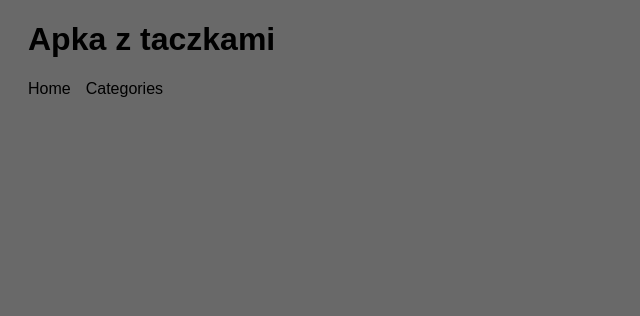
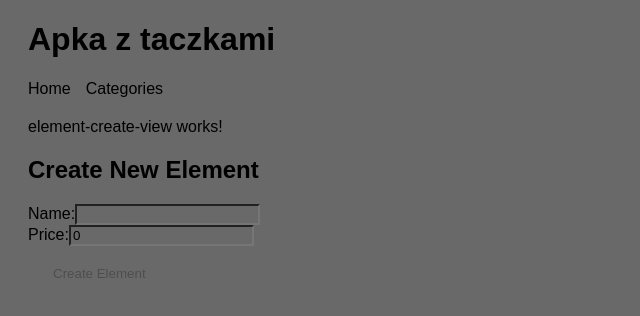
Before and after one commit to notJachu/AUI-labs, an Angular app in the folder view-service/: page /categories/1/new in a window 1280 px wide. Before the commit this address led to /. Shown: the top 316 px of the page, without its empty margins (0-640 px from the left). Built offline with nearby package versions, Linux system fonts and the light colour scheme.

Commit message:
view-service: implement element create view

```diff
--- a/view-service/src/app/app.routes.ts
+++ b/view-service/src/app/app.routes.ts
@@ -28,7 +28,7 @@ export const routes: Routes = [
     component: ElementView
   },
   {
-    path: 'wheelbarrows/new',
+    path: 'categories/:id/new',
     component: ElementCreateView
   }
 ];
--- a/view-service/src/app/components/category-view/category-view.html
+++ b/view-service/src/app/components/category-view/category-view.html
@@ -16,6 +16,7 @@
         </div>
       }
     </div>
+    <button class="add-button" routerLink="/categories/{{category.uuid}}/new">Add New Element</button>
   } @else {
     <p>No elements found in this category.</p>
   }
--- a/view-service/src/app/components/element-create-view/element-create-view.html
+++ b/view-service/src/app/components/element-create-view/element-create-view.html
@@ -1 +1,16 @@
 <p>element-create-view works!</p>
+
+<div class="create-element-view">
+  <h2>Create New Element</h2>
+  <form (ngSubmit)="onSubmit()" #elementForm="ngForm">
+    <div class="form-group">
+      <label for="name">Name:</label>
+      <input type="text" id="name" [(ngModel)]="element.name" name="name" required />
+    </div>
+    <div class="form-group">
+      <label for="price">Price:</label>
+      <input type="number" id="price" [(ngModel)]="element.price" name="price" required />
+    </div>
+    <button type="submit" [disabled]="!elementForm.form.valid">Create Element</button>
+  </form>
+</div>
--- a/view-service/src/app/components/element-create-view/element-create-view.ts
+++ b/view-service/src/app/components/element-create-view/element-create-view.ts
@@ -1,11 +1,32 @@
-import { Component } from '@angular/core';
+import {Component, inject} from '@angular/core';
+import {HttpClient} from '@angular/common/http';
+import {ActivatedRoute, Router} from '@angular/router';
+import {FormsModule} from '@angular/forms';
 
 @Component({
   selector: 'app-element-create-view',
-  imports: [],
+  imports: [
+    FormsModule
+  ],
   templateUrl: './element-create-view.html',
   styleUrl: './element-create-view.css',
 })
 export class ElementCreateView {
+  private http = inject(HttpClient);
+  private router = inject(Router)
+  private route = inject(ActivatedRoute)
+  element: any = {
+    name: '',
+    price: 0,
+  }
 
+
+  onSubmit() {
+    const categoryId = this.route.snapshot.paramMap.get('id');
+    this.http.post<any>('http://localhost:8080/api/categories/' + categoryId + '/createWheelBarrow', this.element).subscribe(data => {
+      this.element = data;
+      alert('Element created successfully!');
+      this.router.navigate(['/categories/' + categoryId])
+    });
+  }
 }
```
